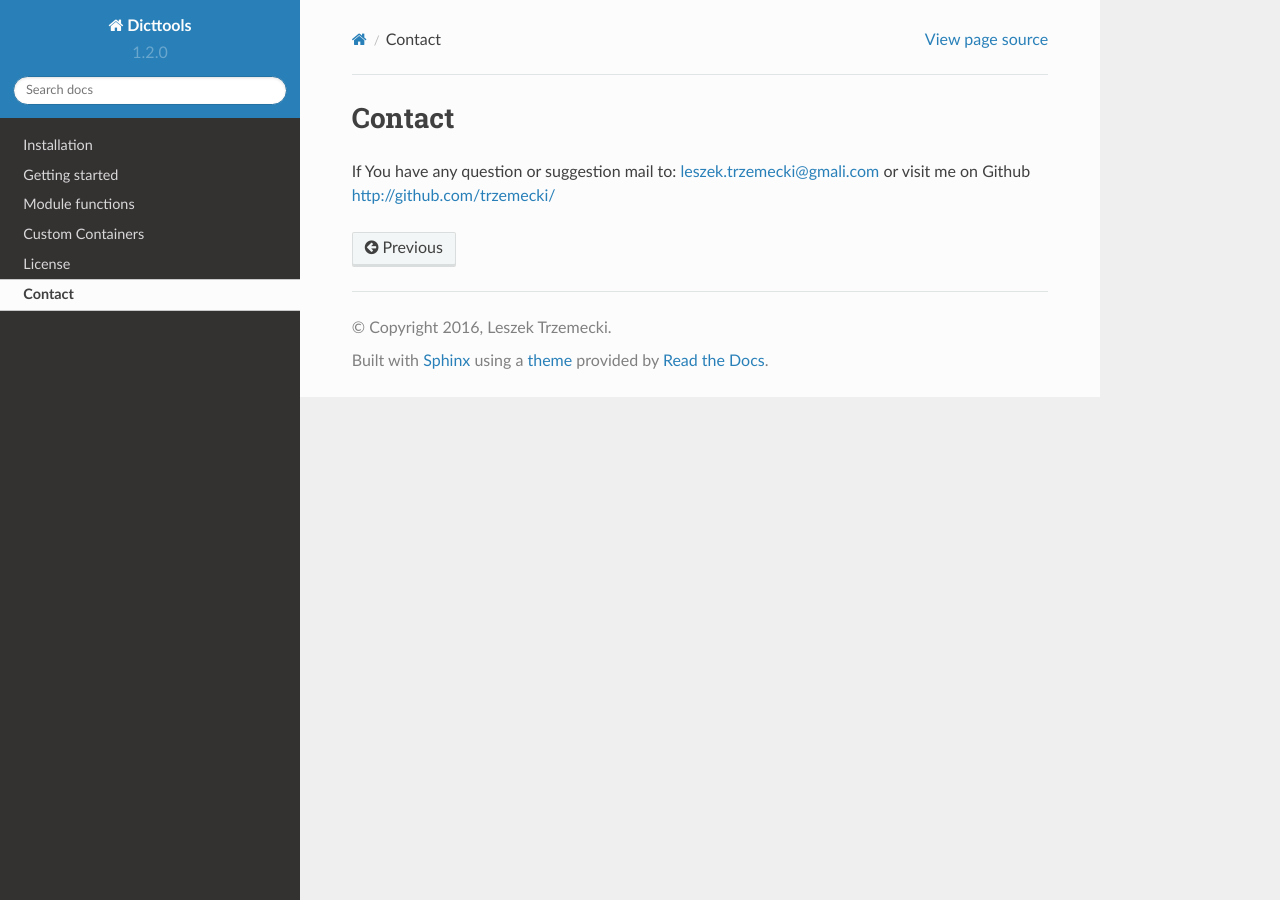
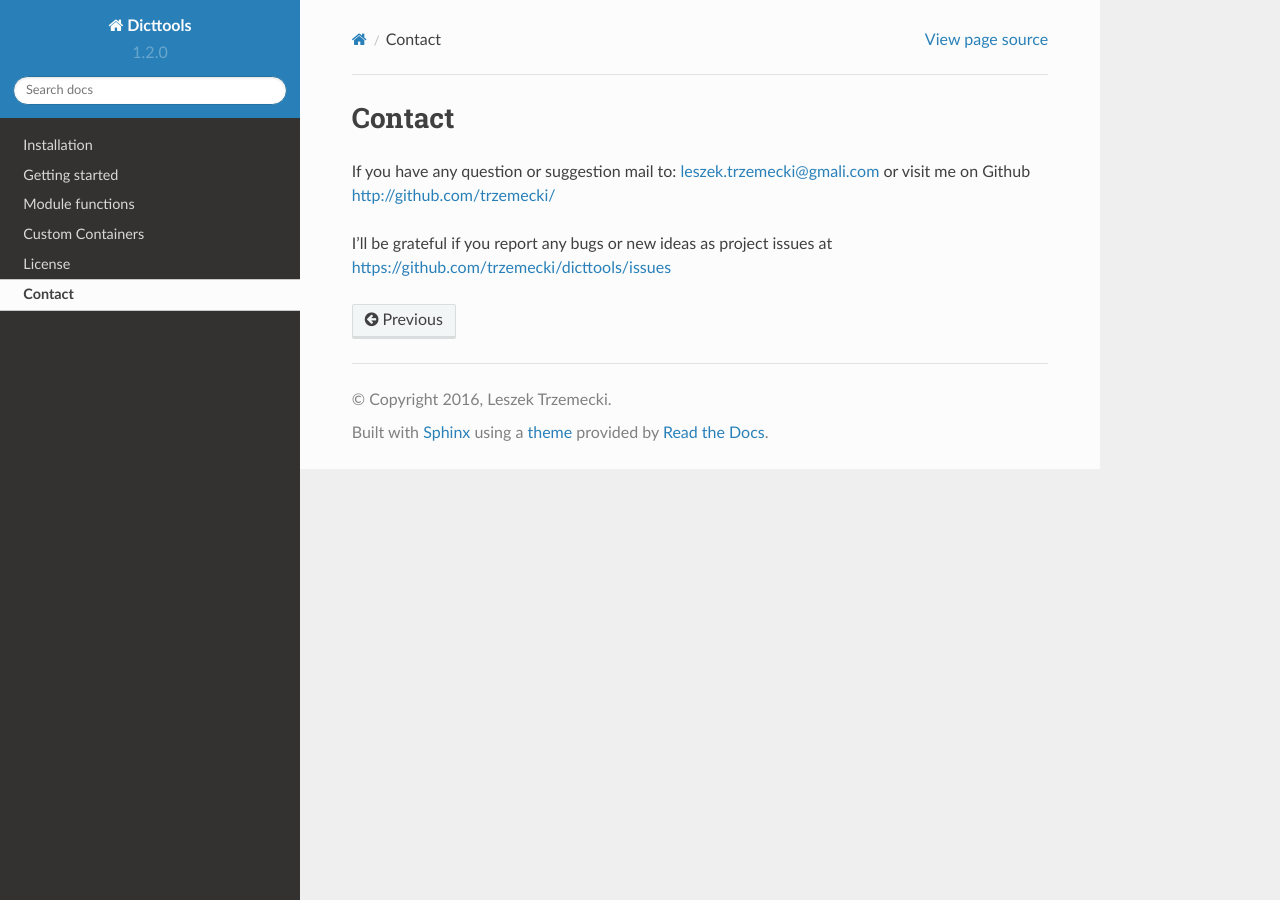
Before and after one commit to trzemecki/dicttools, a Sphinx documentation site: the page built from doc/source/contact.rst, in a window 1280 px wide. Built offline with Sphinx 7.4.7 and the Read the Docs theme 2.0.0, drawn with Linux system fonts in a browser that asks for light colours.

Commit message:
Update contact doc

```diff
--- a/doc/source/contact.rst
+++ b/doc/source/contact.rst
@@ -2,4 +2,6 @@
 Contact
 =======
 
-If You have any question or suggestion mail to: leszek.trzemecki@gmali.com or visit me on Github http://github.com/trzemecki/
+If you have any question or suggestion mail to: leszek.trzemecki@gmali.com or visit me on Github http://github.com/trzemecki/
+
+I'll be grateful if you report any bugs or new ideas as project issues at https://github.com/trzemecki/dicttools/issues
```
